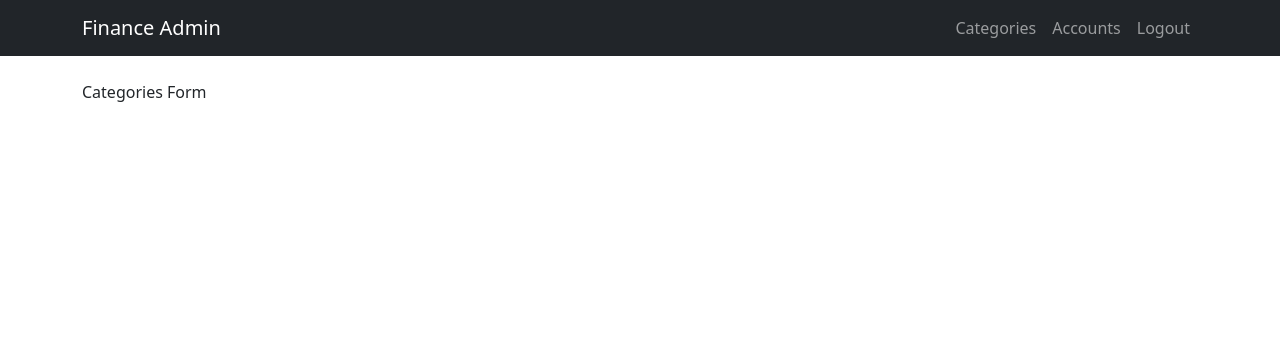
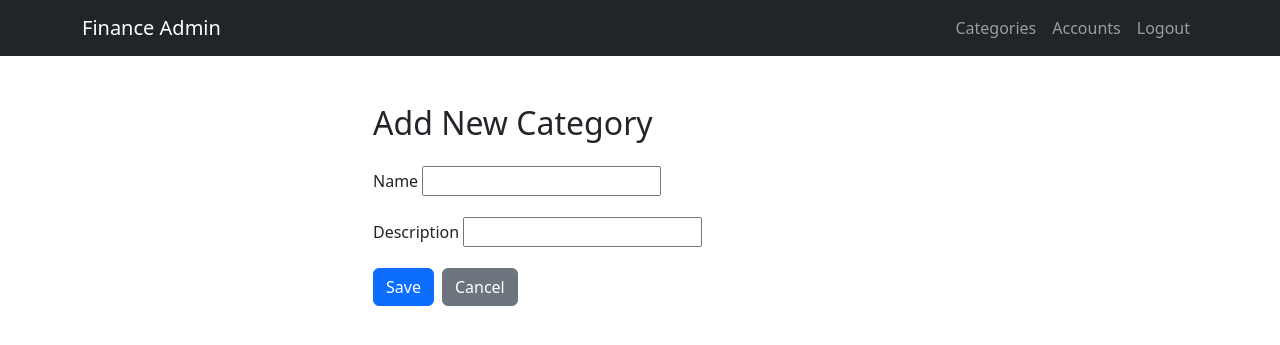
Before and after one commit to Markusmph/FinanceAdmin, a Django app: page /category/ in a window 1280 px wide. Shown: the top 345 px of the page. Run offline with Django 5.2, Linux system fonts and the light colour scheme.

Commit message:
Removed Users from models to test Category model before configuring Login and users.

```diff
--- a/FinanceAdminApp/forms.py
+++ b/FinanceAdminApp/forms.py
@@ -1,7 +1,12 @@
 from django import forms
-from .models import Account
+from .models import Account, Category
 
 class AccountForm(forms.ModelForm):
     class Meta:
         model = Account
-        fields = [name, cardType, bank, user]
+        fields = ['name', 'cardType', 'bank']
+
+class CategoryForm(forms.ModelForm):
+    class Meta:
+        model = Category
+        fields = ['name', 'description']
--- a/FinanceAdminApp/models.py
+++ b/FinanceAdminApp/models.py
@@ -21,12 +21,12 @@ def save_user_profile(sender, instance, **kwargs):
     instance.profile.save()
 
 class Category(models.Model):
-    user = models.ForeignKey(Profile, on_delete = models.CASCADE)
     name = models.CharField(max_length = 20)
     description = models.CharField(max_length = 300)
+    # user = models.ForeignKey(User, on_delete = models.CASCADE)
 
 class Account(models.Model):
     name = models.CharField(max_length = 20)
     cardType = models.CharField(max_length = 20)
     bank = models.CharField(max_length = 20)
-    user = models.ForeignKey(Profile, on_delete = models.CASCADE)
+    # user = models.ForeignKey(Profile, on_delete = models.CASCADE)
--- a/FinanceAdminApp/urls.py
+++ b/FinanceAdminApp/urls.py
@@ -3,6 +3,6 @@ from . import views
 
 urlpatterns = [
     path('', views.index, name='index'),
-    path('category/', views.categories, name='categories'),
+    path('category/', views.add_category, name='categories'),
     path('accounts/', views.accounts, name='accounts'),
 ]
--- a/FinanceAdminApp/views.py
+++ b/FinanceAdminApp/views.py
@@ -1,12 +1,27 @@
-from django.shortcuts import render
-from django.http import HttpResponse
+from django.shortcuts import render, redirect
+from .forms import CategoryForm, AccountForm
+from django.contrib.auth.decorators import login_required
 
 # Create your views here.
 def index(request):
     return render(request, 'main.html', {})
 
 def categories(request):
-    return render(request, 'categoryForm.html', {})
+    return render(request, 'category_form.html', {})
 
 def accounts(request):
-    return render(request, 'accountForm.html', {})
+    return render(request, 'account_form.html', {})
+
+# @login_required
+def add_category(request):
+    if request.method == 'POST':
+        form = CategoryForm(request.POST)
+        if form.is_valid():
+            category = form.save(commit=False)
+            # category.user = request.user
+            category.save()
+            return redirect('categories')
+    else:
+        form = CategoryForm()
+
+    return render(request, 'category_form.html', {'form': form})
--- a/templates/accountForm.html
+++ /dev/null
@@ -1,5 +0,0 @@
-{% extends 'base.html' %}
-
-{% block title %}Accounts{% endblock %}
-
-{% block content %}Accounts Form{% endblock %}
--- a/templates/base.html
+++ b/templates/base.html
@@ -3,7 +3,7 @@
     <head>
         <meta charset="UTF-8">
         <meta name="viewport" content="width=device.width, initial-scale=1.0">
-        <title>{% block title %}Finance Admin {% endblock %}</title>
+        <title>Finance Admin</title>
 
         <!-- Bootstrap 5 CSS -->
         <link href="https://cdn.jsdelivr.net/npm/bootstrap@5.3.3/dist/css/bootstrap.min.css" rel="stylesheet">
--- a/templates/categoryForm.html
+++ /dev/null
@@ -1,5 +0,0 @@
-{% extends 'base.html' %}
-
-{% block title %}Categories{% endblock %}
-
-{% block content %}Categories Form{% endblock %}
--- /dev/null
+++ b/templates/category_form.html
@@ -0,0 +1,39 @@
+{% extends 'base.html' %}
+
+{% block content %}
+<div class="container mt-5">
+    <div class="row justify-content-center">
+        <div class="col-md-6">
+            <h2 class="mb-4">Add New Category</h2>
+
+            <form method="POST">
+                {% csrf_token %}
+
+                {% for field in form %}
+                <div class="mb-3">
+                    <label for="{{ field.label }}" class="form-label">
+                        {{ field.label }}
+                    </label>
+                    {{ field }}
+<!--
+                    {% if field.errors %}
+                        <div class="text-danger small">
+                            {{field.errors}}
+                        </div>
+                    {% endif %} -->
+
+                </div>
+                {% endfor %}
+
+                <div class="d-flex gap-2">
+                    <button type="submit" class="btn btn-primary">Save</button>
+                    <a href="{% url 'categories' %}" class="btn btn-secondary">Cancel</a>
+                </div>
+
+            </form>
+        </div>
+    </div>
+</div>
+
+
+{% endblock %}
```
Also changed, not shown: templates/account_form.html (added, +14 -0 lines), templates/list_items.html (added, +13 -0 lines), FinanceAdminApp/migrations/0002_account.py (added), FinanceAdminApp/migrations/0003_alter_category_user.py (added), FinanceAdminApp/migrations/0004_remove_account_user_remove_category_user.py (added).
